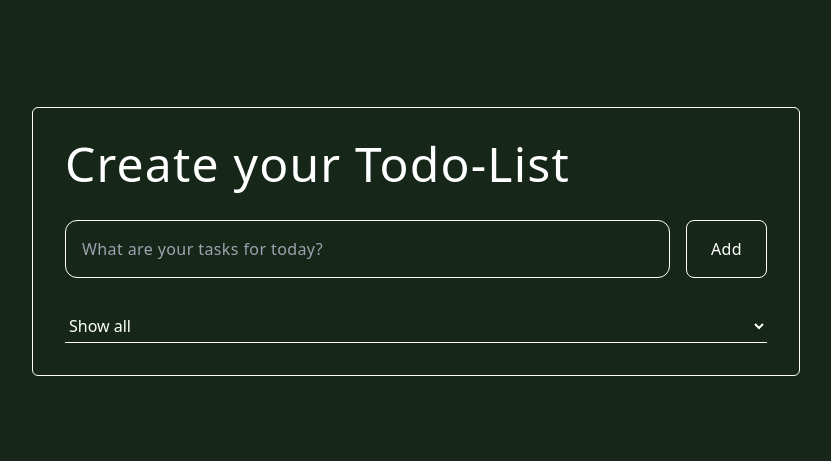
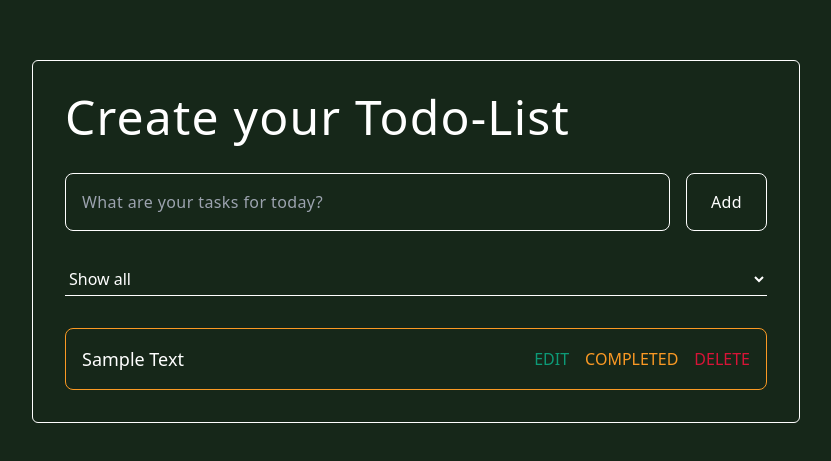
Before and after one commit to devSid-os/JS, a website: page dist/index.html in a window 1280 px wide. Shown: the part 159-620 px from the top of the page, without its empty margins (224-1055 px from the left). Drawn offline with Linux system fonts and the light colour scheme.

Commit message:
Created Structure to todo app

```diff
--- a/dist/index.html
+++ b/dist/index.html
@@ -14,21 +14,36 @@
 
         <div class="border border-black dark:border-white rounded-md p-8 flex flex-col justify-stretch gap-8">
             <!-- Heading -->
-            <h2 class="dark:text-white text-4xl md:text-5xl font-[300] tracking-wide">Create your Todo-List</h2>
+            <h1 class="dark:text-white text-4xl md:text-5xl font-[300] tracking-wide">Create your Todo-List</h1>
 
             <!-- Input For Task And Button -->
             <div class="flex items-stretch justify-between gap-4">
-                <input type="text" placeholder="What are your tasks for today?" class="bg-transparent border border-black dark:border-white p-4 rounded-xl flex-1 tracking-wide dark:text-white focus:outline-none">
-                <button class="dark:text-white tracking-wide border border-black dark:border-white px-6 rounded-lg transition hover:bg-black hover:text-white dark:hover:bg-white dark:hover:text-[#000]">Add</button>
+                <input type="text" placeholder="What are your tasks for today?" class="bg-transparent border border-black dark:border-white p-3 md:p-4 rounded-lg flex-1 tracking-wide dark:text-white focus:outline-none">
+                <button class="dark:text-white tracking-wide border border-black dark:border-white px-4 md:px-6 rounded-lg transition hover:bg-black hover:text-white dark:hover:bg-white dark:hover:text-[#000]">Add</button>
             </div>
 
             <!-- Filter Tasks Div -->
             <div class="border-b border-black dark:border-white">
-                <select class="w-full py-1 rounded-lg bg-transparent dark:text-white focus:outline-none">
+                <select class="w-full md:py-1 rounded-lg bg-transparent dark:text-white focus:outline-none">
                     <option class="dark:bg-[#162719] dark-text-white">Show all</option>
                     <option class="dark:bg-[#162719] dark-text-white">Pending</option>
                     <option class="dark:bg-[#162719] dark-text-white">Completed</option>
                 </select>
+            </div>
+
+            <!-- Task List Div -->
+            <div class="flex flex-col gap-4">
+                <!-- Task Div -->
+                <div class="flex justify-between border border-[#fa9924] rounded-lg">
+                    <!-- Task Name -->
+                    <p class="flex-1 dark:text-white text-lg p-3 md:p-4">Sample Text</p>
+                    <!-- Buttons Div -->
+                    <div class="flex items-stretch gap-4 px-4">
+                        <button class="text-[#0d9a77] font-[500]">EDIT</button>
+                        <button class="text-[#fa9924] font-[500]">COMPLETED</button>
+                        <button class="text-[#d71437] font-[500]">DELETE</button>
+                    </div>
+                </div>
             </div>
 
         </div>
```
Also changed, not shown: dist/output.css, dist/script.js (added).
